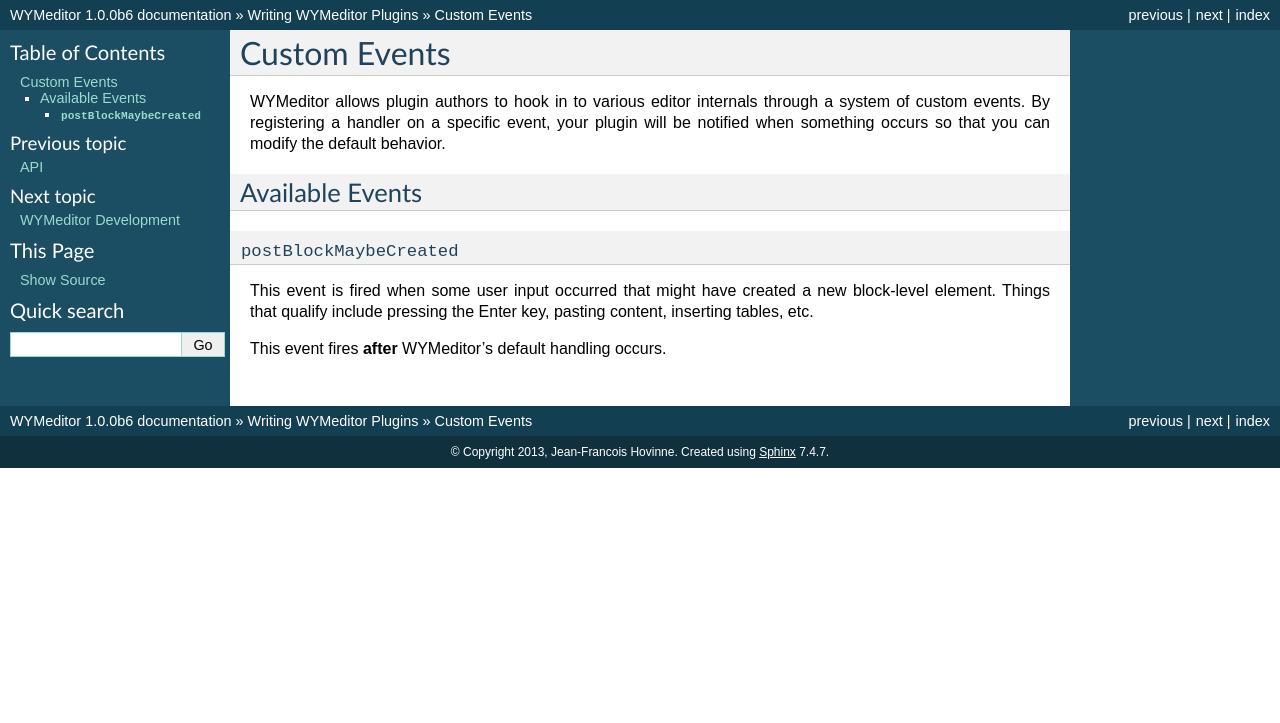
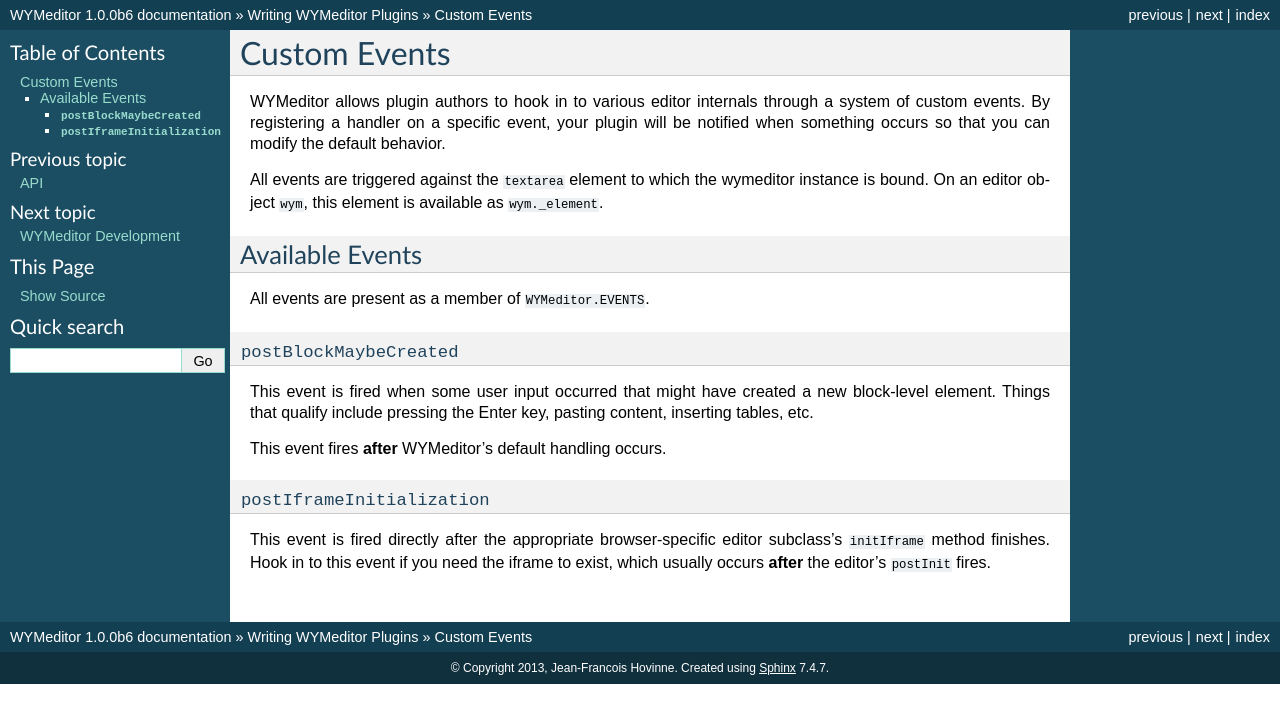
Before and after one commit to wymeditor/wymeditor, a Sphinx documentation site: the page built from docs/writing_plugins/custom_events.rst, in a window 1280 px wide. Shown: the top 723 px of the page. Built offline with Sphinx 7.4.7, drawn with Linux system fonts in a browser that asks for light colours.

Commit message:
Documented the postIframeInitialization event.

```diff
--- a/docs/writing_plugins/custom_events.rst
+++ b/docs/writing_plugins/custom_events.rst
@@ -9,9 +9,17 @@
 your plugin will be notified when something occurs
 so that you can modify the default behavior.
 
+All events are triggered against the ``textarea`` element
+to which the wymeditor instance is bound.
+On an editor object ``wym``,
+this element is available as ``wym._element``.
+
 ****************
 Available Events
 ****************
+
+All events are present
+as a member of ``WYMeditor.EVENTS``.
 
 ``postBlockMaybeCreated``
 =========================
@@ -22,3 +30,12 @@
 pasting content, inserting tables, etc.
 
 This event fires **after** WYMeditor's default handling occurs.
+
+``postIframeInitialization``
+============================
+
+This event is fired directly after
+the appropriate browser-specific editor subclass's
+``initIframe`` method finishes.
+Hook in to this event if you need the iframe to exist,
+which usually occurs **after** the editor's ``postInit`` fires.
```
